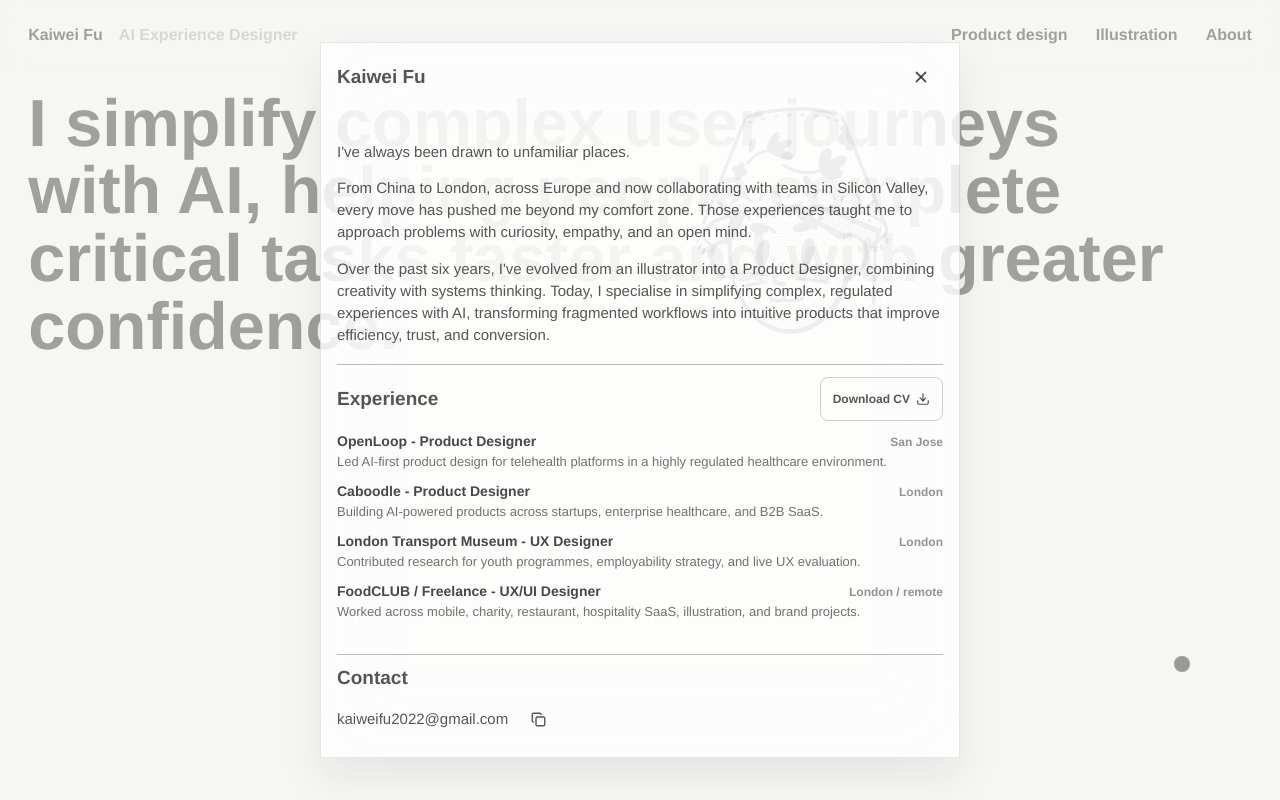
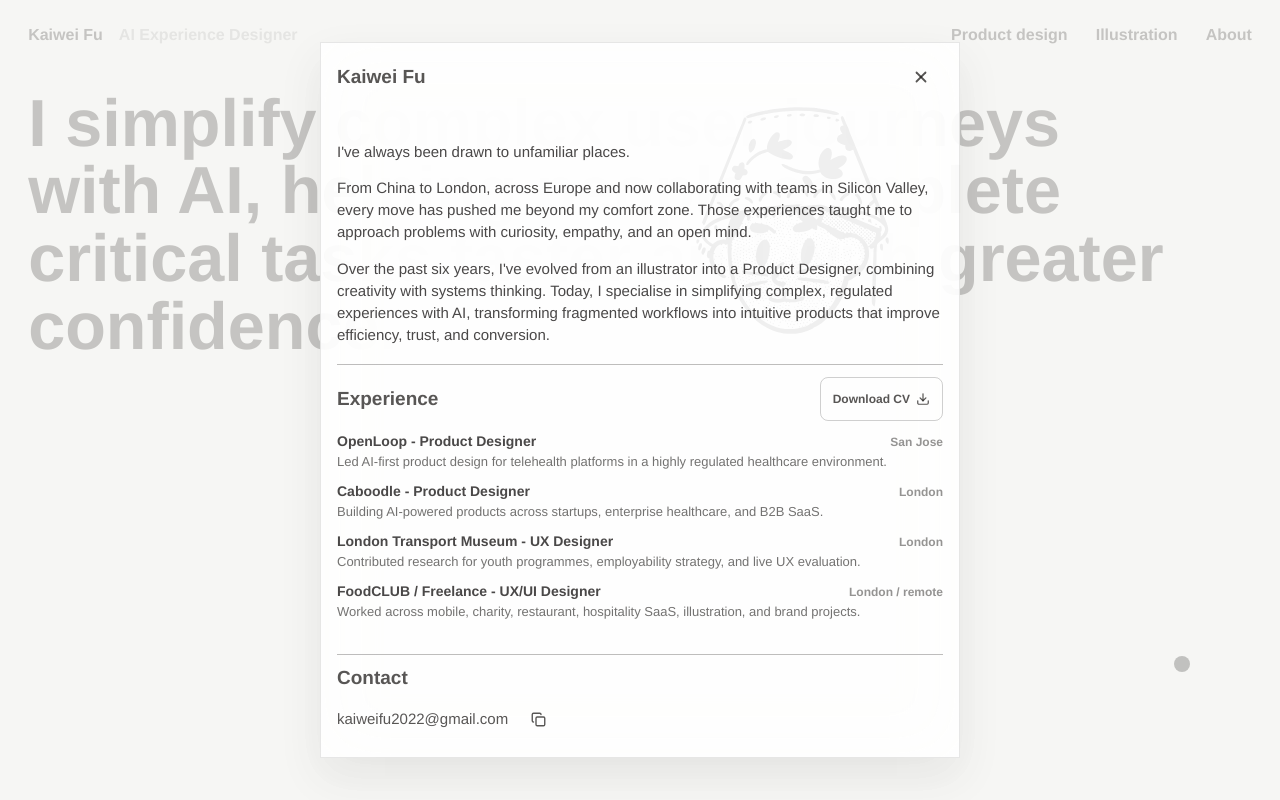
Before and after one commit to kaiweifu123/kaiwei-portfolio, a React (Vite) app in the folder organising/: page / in a window 1280 px wide. Both pictures are taken after a click on the button "About". Shown: the top 800 px of the page. Built offline with nearby package versions, Linux system fonts and the light colour scheme.

Commit message:
Reduce info overlay transparency

```diff
--- a/organising/src/index.css
+++ b/organising/src/index.css
@@ -1470,9 +1470,9 @@ body {
   position: absolute;
   inset: 0;
   border: 0;
-  background: rgb(246 246 244 / 0.62);
-  backdrop-filter: blur(22px);
-  -webkit-backdrop-filter: blur(22px);
+  background: rgb(246 246 244 / 0.78);
+  backdrop-filter: blur(26px) saturate(0.85);
+  -webkit-backdrop-filter: blur(26px) saturate(0.85);
   cursor: default;
 }
 
@@ -1483,11 +1483,11 @@ body {
   max-height: calc(100dvh - 36px);
   overflow: auto;
   border: 1px solid rgb(23 21 20 / 0.1);
-  background: rgb(255 255 255 / 0.72);
-  backdrop-filter: blur(38px);
-  -webkit-backdrop-filter: blur(38px);
+  background: rgb(255 255 255 / 0.88);
+  backdrop-filter: blur(30px) saturate(0.92);
+  -webkit-backdrop-filter: blur(30px) saturate(0.92);
   box-shadow: 0 18px 42px rgb(23 21 20 / 0.08);
-  color: rgb(23 21 20 / 0.72);
+  color: rgb(23 21 20 / 0.78);
   padding: 12px 16px 16px;
 }
 
```
